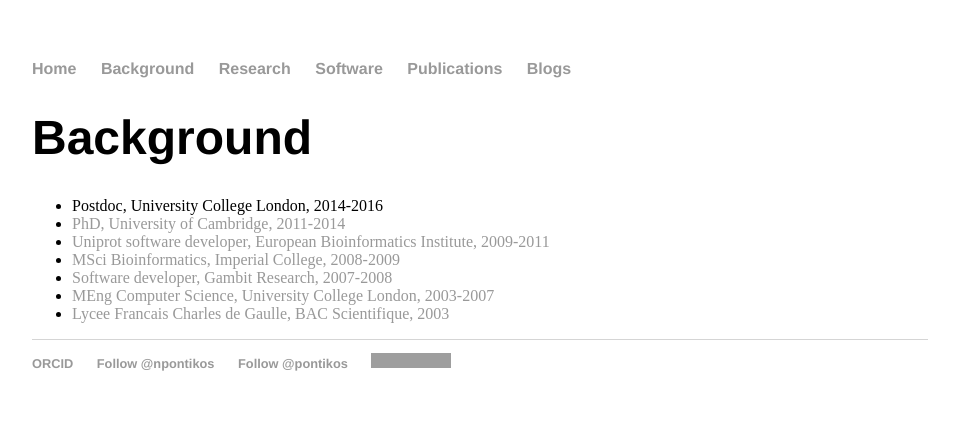
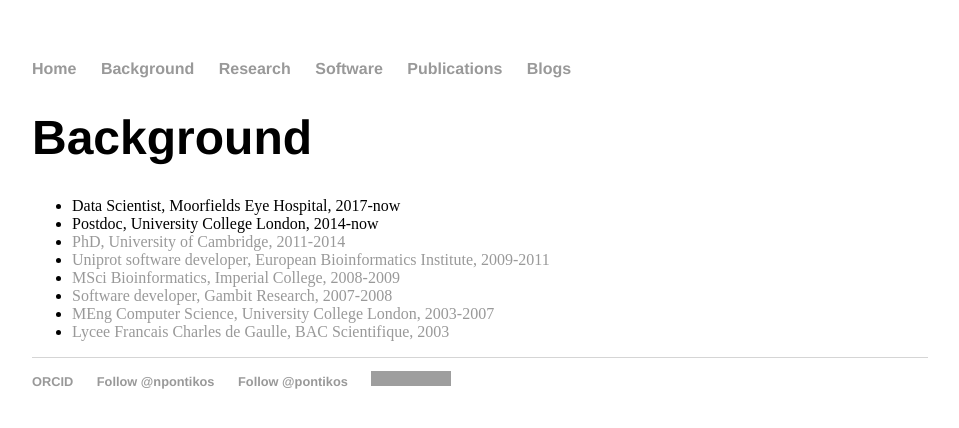
Before and after one commit to pontikos/pontikos.github.io, a Jekyll site: the page built from Background/index.html, in a window 1280 px wide. Shown: the top 428 px of the page, without its empty margins (160-1119 px from the left). Built offline with Jekyll 4.4.1, drawn with Linux system fonts in a browser that asks for light colours; comment, search, counter and statistics services are not loaded; grey boxes are pictures that could not be loaded.

Commit message:
Update index.html

```diff
--- a/Background/index.html
+++ b/Background/index.html
@@ -1,12 +1,13 @@
 ---
 layout: default
-title: Nikolas Pontikos, Postdoc
+title: Nikolas Pontikos, Scientist
 ---
 
 <h1>Background</h1>
 <ul>
-        <li>Postdoc, University College London, 2014-2016</li>
-        <li><a href="https://www-gene.cimr.cam.ac.uk/staff/nikolas/">PhD, University of Cambridge, 2011-2014</a></li>
+        <li>Data Scientist, Moorfields Eye Hospital, 2017-now</li>
+        <li>Postdoc, University College London, 2014-now</li>
+        <li><a href="http://chr1swallace.github.io/people/">PhD, University of Cambridge, 2011-2014</a></li>
         <li><a href="http://www.uniprot.org">Uniprot software developer, European Bioinformatics Institute, 2009-2011</a></li>
         <li><a href="http://www.bioinformatics.imperial.ac.uk/">MSci Bioinformatics, Imperial College, 2008-2009</a></li>
         <li><a href="http://gambitresearch.com/">Software developer, Gambit Research, 2007-2008</a></li>
```
